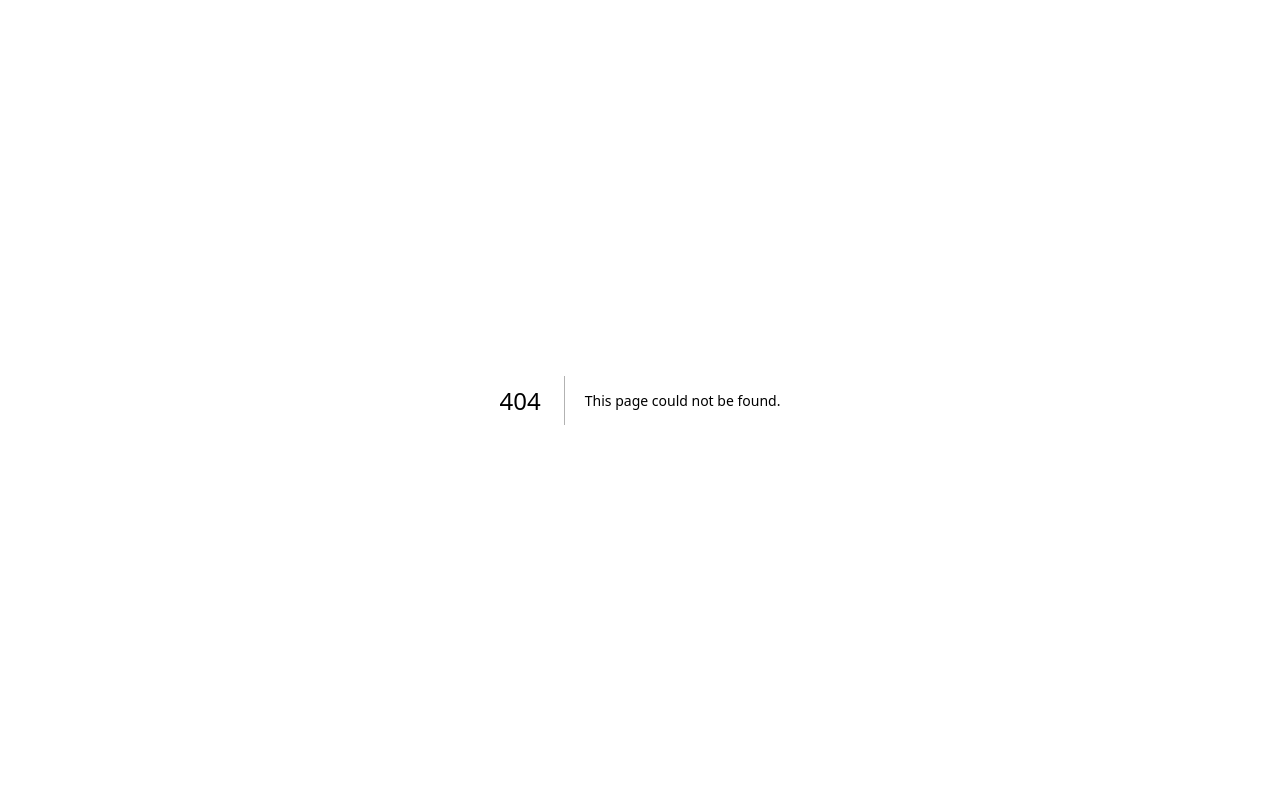
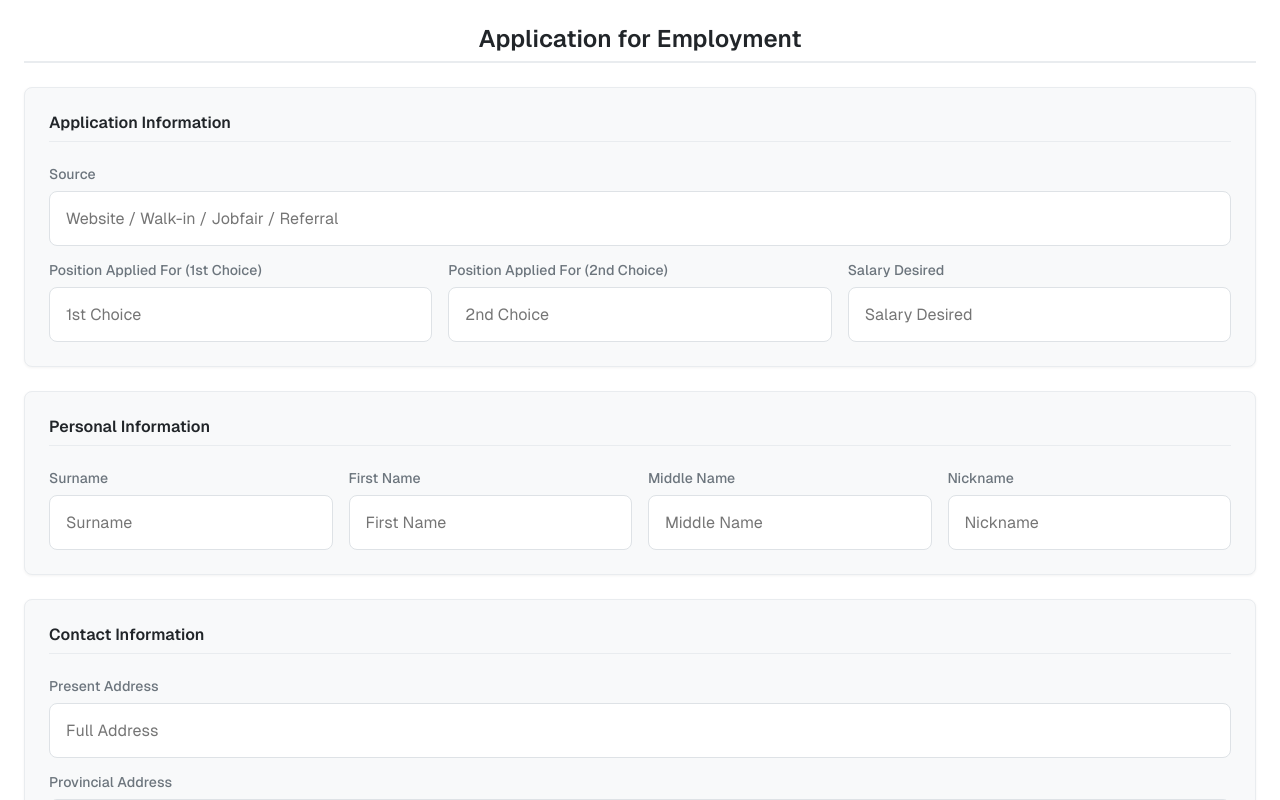
Before and after one commit to antuK3n/IM-Application-WebApp, a Next.js app in the folder apps/web/: page /apply in a window 1280 px wide. Before the commit this address had no page. Shown: the top 800 px of the page. Built offline with nearby package versions, Linux system fonts and the light colour scheme.

Commit message:
Create page.tsx

```diff
--- /dev/null
+++ b/apps/web/app/apply/page.tsx
@@ -0,0 +1,17 @@
+'use client';
+
+import ApplicationForm from '../components/ApplicationForm';
+import styles from '../page.module.css';
+
+export default function ApplicationPage() {
+  return (
+    <div className={styles.page}>
+      <main className={styles.main}>
+        <h1 className={styles.title}>
+          Application for Employment
+        </h1>
+        <ApplicationForm />
+      </main>
+    </div>
+  );
+}
```
